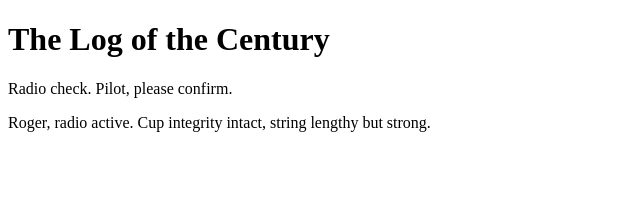
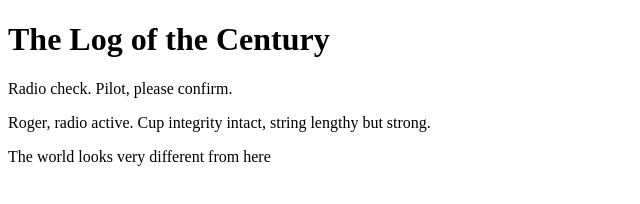
Before and after one commit to mtaylorgit/communication-log-control, a plain HTML site: page index.html in a window 1280 px wide. Shown: the whole page, without its empty margins (0-640 px from the left). Drawn offline with Linux system fonts and the light colour scheme.

Commit message:
made another reference

```diff
--- a/index.html
+++ b/index.html
@@ -3,6 +3,8 @@
    <body>
     <h1>The Log of the Century</h1>
       <p>Radio check. Pilot, please confirm.</p>
+
       <p>Roger, radio active.  Cup integrity intact, string lengthy but strong.</p>
+      <p>The world looks very different from here</p>
    </body>
 </html>
```
